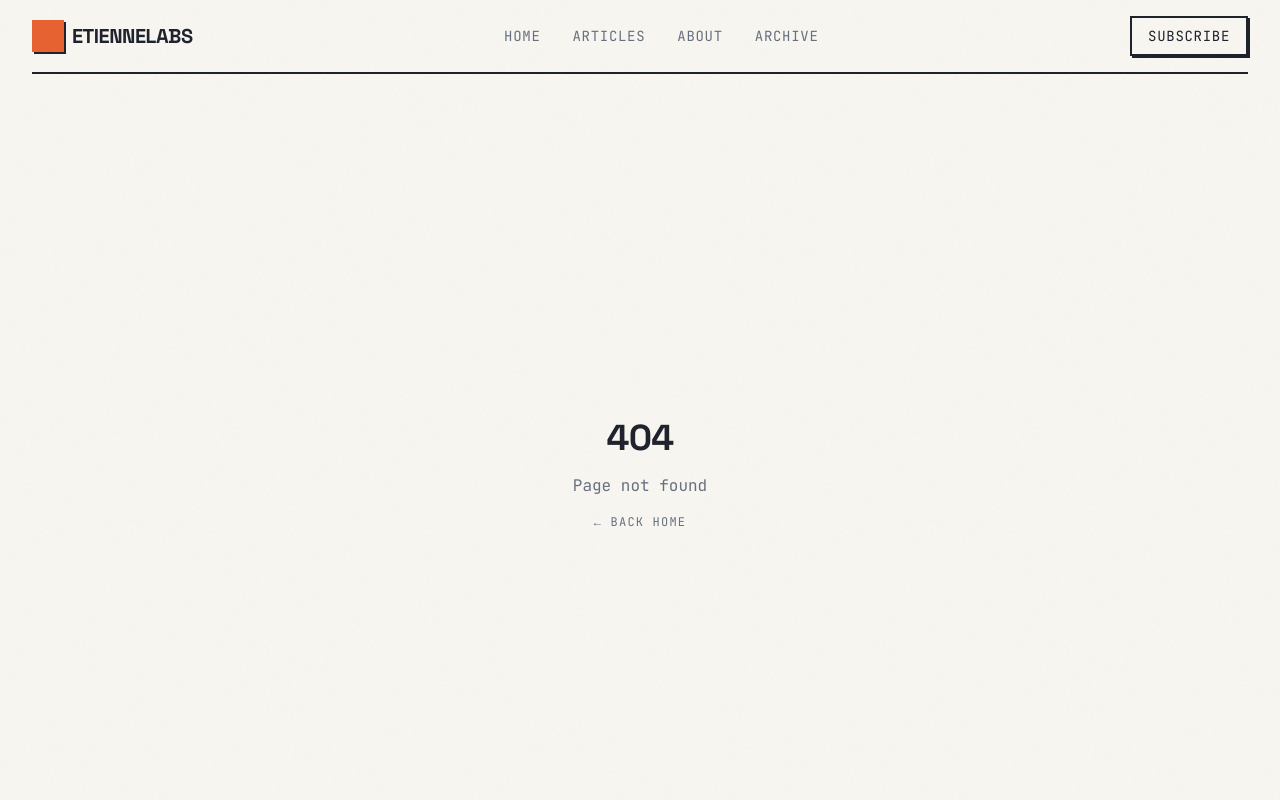
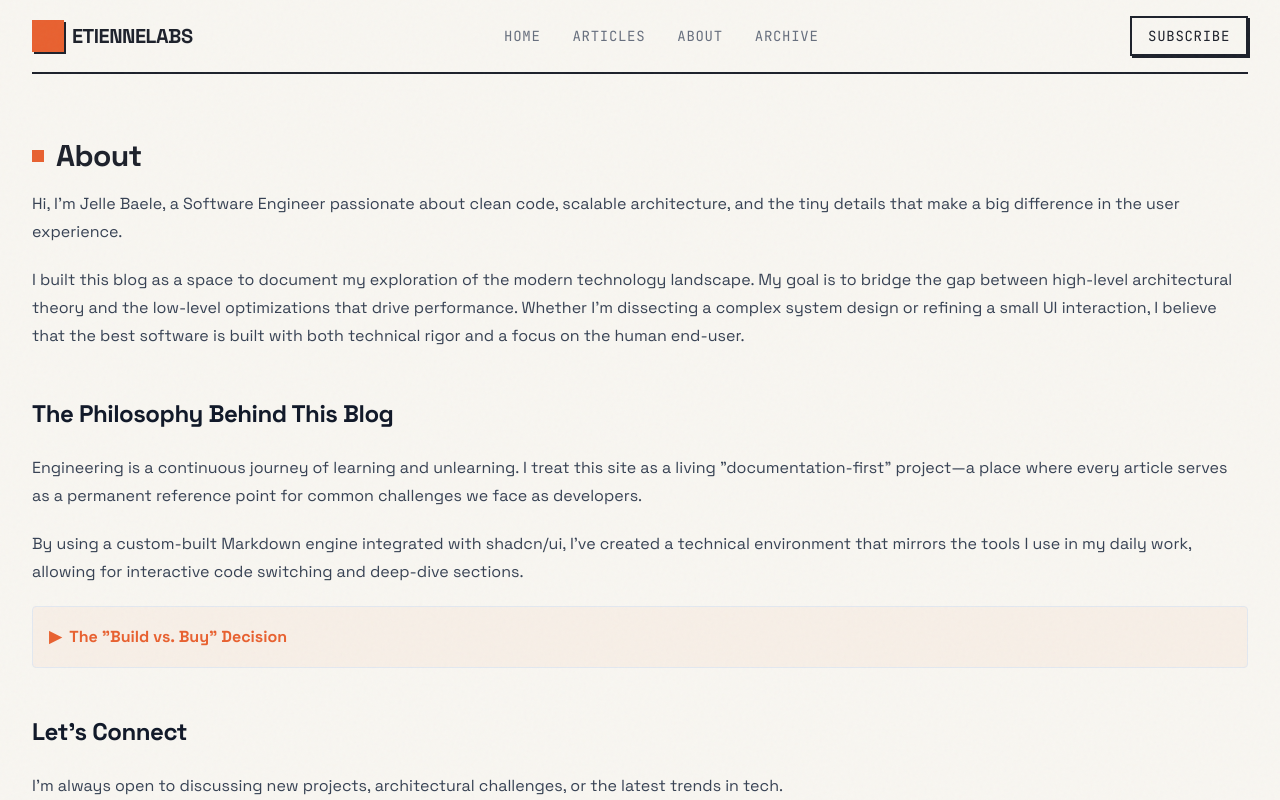
Before and after one commit to jellebaele/etiennelabs, a Next.js app: page /about in a window 1280 px wide. Before the commit this address had no page. Shown: the top 800 px of the page. Built offline with nearby package versions, Linux system fonts and the light colour scheme.

Commit message:
Add about page

```diff
--- /dev/null
+++ b/content/about.md
@@ -0,0 +1,24 @@
+Hi, I'm Jelle Baele, a Software Engineer passionate about clean code, scalable architecture, and the tiny details that make a big difference in the user experience.
+
+I built this blog as a space to document my exploration of the modern technology landscape. My goal is to bridge the gap between high-level architectural theory and the low-level optimizations that drive performance. Whether I'm dissecting a complex system design or refining a small UI interaction, I believe that the best software is built with both technical rigor and a focus on the human end-user.
+
+## The Philosophy Behind This Blog
+
+Engineering is a continuous journey of learning and unlearning. I treat this site as a living "documentation-first" project—a place where every article serves as a permanent reference point for common challenges we face as developers.
+
+By using a custom-built Markdown engine integrated with shadcn/ui, I’ve created a technical environment that mirrors the tools I use in my daily work, allowing for interactive code switching and deep-dive sections.
+
+<details>
+<summary>The "Build vs. Buy" Decision</summary>
+
+I chose to build this platform from scratch using Next.js rather than a standard CMS. This allowed me to fine-tune the rendering of technical components like these tabs and collapsible sections, ensuring the reading experience is as precise as the code itself.
+
+</details>
+
+## Let's Connect
+
+I'm always open to discussing new projects, architectural challenges, or the latest trends in tech.
+
+- GitHub: github.com/yourusername
+- LinkedIn: linkedin.com/in/yourusername
+- Email: hello@yourdomain.com
--- a/content/articles/database-race-conditions.md
+++ b/content/articles/database-race-conditions.md
@@ -2,7 +2,7 @@
 title: 'Database Race Conditions'
 date: '2026-01-15'
 tags: ['Backend', '.Net']
-excerpt: 'A deep dive into race conditions...'
+excerpt: 'A technical guide to identifying and mitigating concurrency conflicts through isolation levels and locking strategies.'
 ---
 
 # Intro
--- /dev/null
+++ b/src/app/about/layout.tsx
@@ -0,0 +1,15 @@
+import { ReactNode } from 'react';
+
+type AboutLayout = {
+  children: ReactNode;
+};
+
+const AboutLayout = ({ children }: AboutLayout) => {
+  return (
+    <div>
+      <main>{children}</main>
+    </div>
+  );
+};
+
+export default AboutLayout;
--- /dev/null
+++ b/src/app/about/page.tsx
@@ -0,0 +1,20 @@
+import Markdown from '@/components/Markdown';
+import { getContentByName } from '@/lib/markdown';
+
+const AboutPage = () => {
+  const aboutMe = getContentByName('about');
+
+  return (
+    <>
+      <section className='sm:pt-16 pb-4'>
+        <div className='flex items-center gap-3'>
+          <div className='w-3 h-3 bg-primary' />
+          <h1 className='text-3xl font-bold'>About</h1>
+        </div>
+      </section>
+      <Markdown>{aboutMe}</Markdown>
+    </>
+  );
+};
+
+export default AboutPage;
--- a/src/app/articles/[...slug]/page.tsx
+++ b/src/app/articles/[...slug]/page.tsx
@@ -51,7 +51,7 @@ const ArticlePage = async ({ params }: ArticlePageProps) => {
           </div>
         </>
       ) : (
-        <div className='prose max-w-none'>
+        <div>
           <Markdown>{article.content}</Markdown>
           <ArticleFooter
             slug={slug}
--- a/src/app/articles/layout.tsx
+++ b/src/app/articles/layout.tsx
@@ -10,8 +10,7 @@ const ArticleLayout = ({ children }: ArticleLayoutProps) => {
   const articles = getAllArticles();
 
   return (
-    <div className='co∂ntainer mx-auto flex gap-10'>
-      {/* Sidebar hidden on mobile, visible on md+ */}
+    <div className='container mx-auto flex gap-10'>
       <aside className='hidden md:block'>
         <ArticleSidebar articles={articles} />
       </aside>
--- a/src/components/Header.tsx
+++ b/src/components/Header.tsx
@@ -3,7 +3,7 @@ import Link from 'next/link';
 const navItems = [
   { label: 'Home', href: '/' },
   { label: 'Articles', href: '/articles' },
-  { label: 'About', href: '/#about' },
+  { label: 'About', href: '/about' },
   { label: 'Archive', href: '/#archive' },
 ];
 
--- a/src/components/Markdown.tsx
+++ b/src/components/Markdown.tsx
@@ -11,6 +11,7 @@ type MarkdownProps = {
 
 const Markdown = ({ children, showLineNumers = false }: MarkdownProps) => {
   return (
+    <div className='prose max-w-none'>
       <ReactMarkdown
         remarkPlugins={[remarkGfm]}
         rehypePlugins={[rehypeRaw]}
@@ -68,6 +69,7 @@ const Markdown = ({ children, showLineNumers = false }: MarkdownProps) => {
         }}>
         {children}
       </ReactMarkdown>
+    </div>
   );
 };
 
--- /dev/null
+++ b/src/lib/markdown.ts
@@ -0,0 +1,12 @@
+import fs from 'fs';
+import path from 'path';
+
+export function getContentByName(fileName: string): string {
+  try {
+    const filePath = path.join(process.cwd(), 'content', `${fileName}.md`);
+    return fs.readFileSync(filePath, 'utf8');
+  } catch (error) {
+    console.error(`Error reading markdown file: ${fileName}`, error);
+    return ''; // Return empty string or a custom error message
+  }
+}
```
Lines whose indentation alone changed are shown as unchanged.
